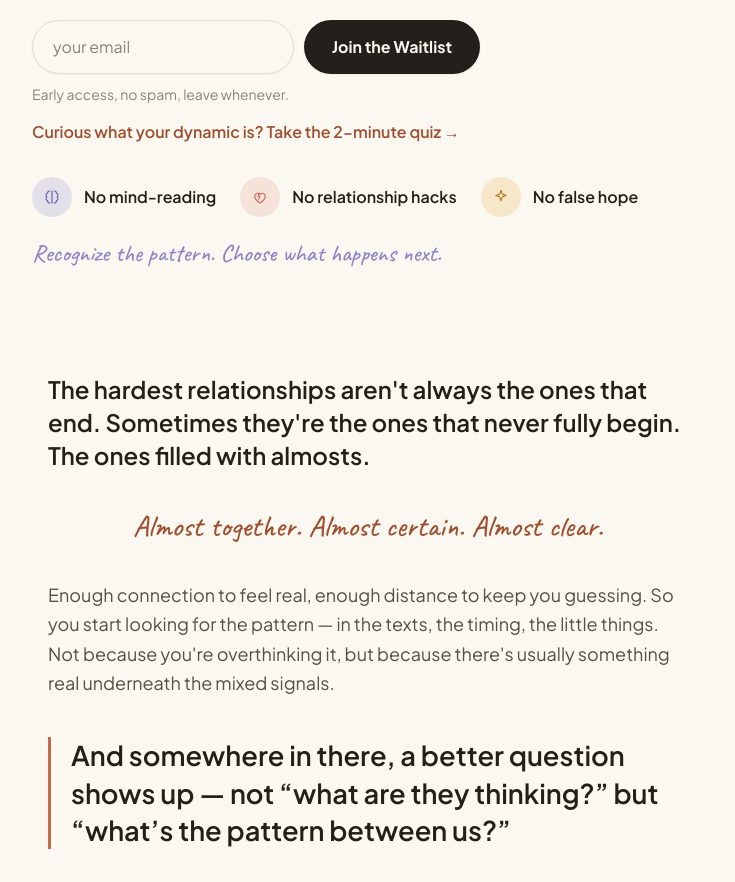
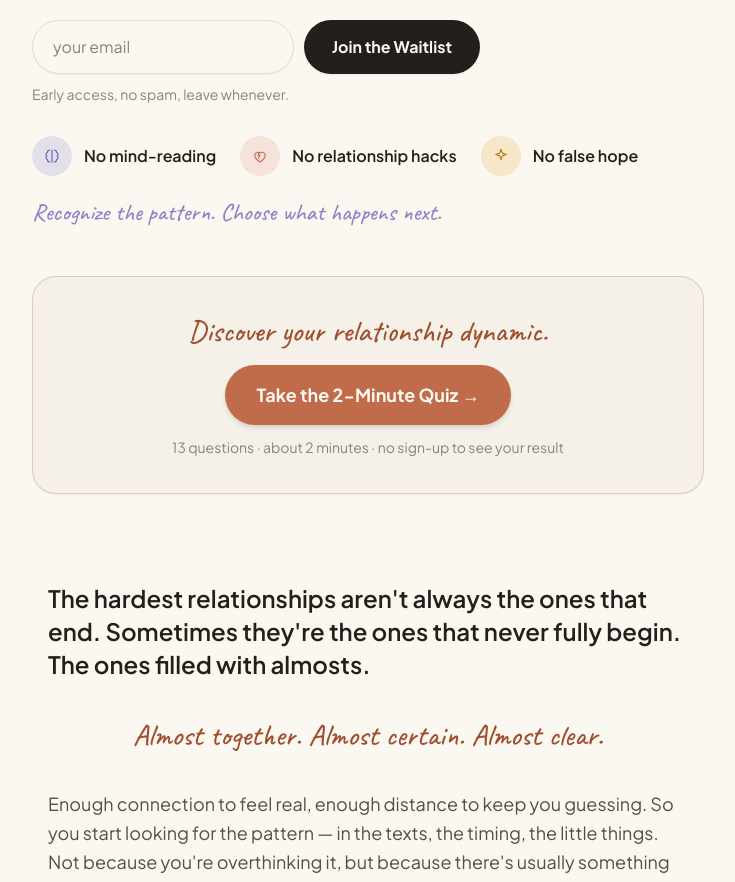
Before and after one commit to jmyoakum/steady-landing, a Next.js app: page / in a window 1280 px wide. Shown: the part 980-1862 px from the top of the page, without its empty margins (272-1007 px from the left). Built offline with nearby package versions, Linux system fonts and the light colour scheme.

Commit message:
Add files via upload

```diff
--- a/app/page.tsx
+++ b/app/page.tsx
@@ -68,13 +68,6 @@ export default function Home() {
             </p>
           </div>
 
-          <a
-            href="/quiz"
-            className="mt-4 inline-flex items-center gap-1.5 text-base font-semibold text-clayDeep underline-offset-4 hover:underline"
-          >
-            Curious what your dynamic is? Take the 2-minute quiz →
-          </a>
-
           <div className="mt-8 flex flex-col gap-3 sm:flex-row sm:flex-wrap sm:gap-x-6">
             <TrustItem color="bg-lavender/20" label="No mind-reading">
               <svg width="18" height="18" viewBox="0 0 24 24" fill="none" aria-hidden="true">
@@ -96,6 +89,27 @@ export default function Home() {
 
           <p className="mt-5 font-hand text-2xl text-lavender">
             Recognize the pattern. Choose what happens next.
+          </p>
+        </div>
+      </section>
+
+      {/* Quiz CTA — prominent, directly beneath the hero */}
+      <section className="px-5 pb-8">
+        <div
+          data-reveal
+          className="mx-auto max-w-2xl rounded-3xl border border-clay/30 bg-paper px-6 py-9 text-center shadow-sm sm:px-10"
+        >
+          <p className="font-hand text-3xl text-clayDeep">
+            Discover your relationship dynamic.
+          </p>
+          <a
+            href="/quiz"
+            className="mt-4 inline-flex items-center gap-2 rounded-full bg-clay px-8 py-4 text-lg font-bold text-cream shadow-md transition-all hover:bg-clayDeep hover:shadow-lg active:translate-y-px"
+          >
+            Take the 2-Minute Quiz →
+          </a>
+          <p className="mt-3 text-sm text-inkFaint">
+            13 questions · about 2 minutes · no sign-up to see your result
           </p>
         </div>
       </section>
```
